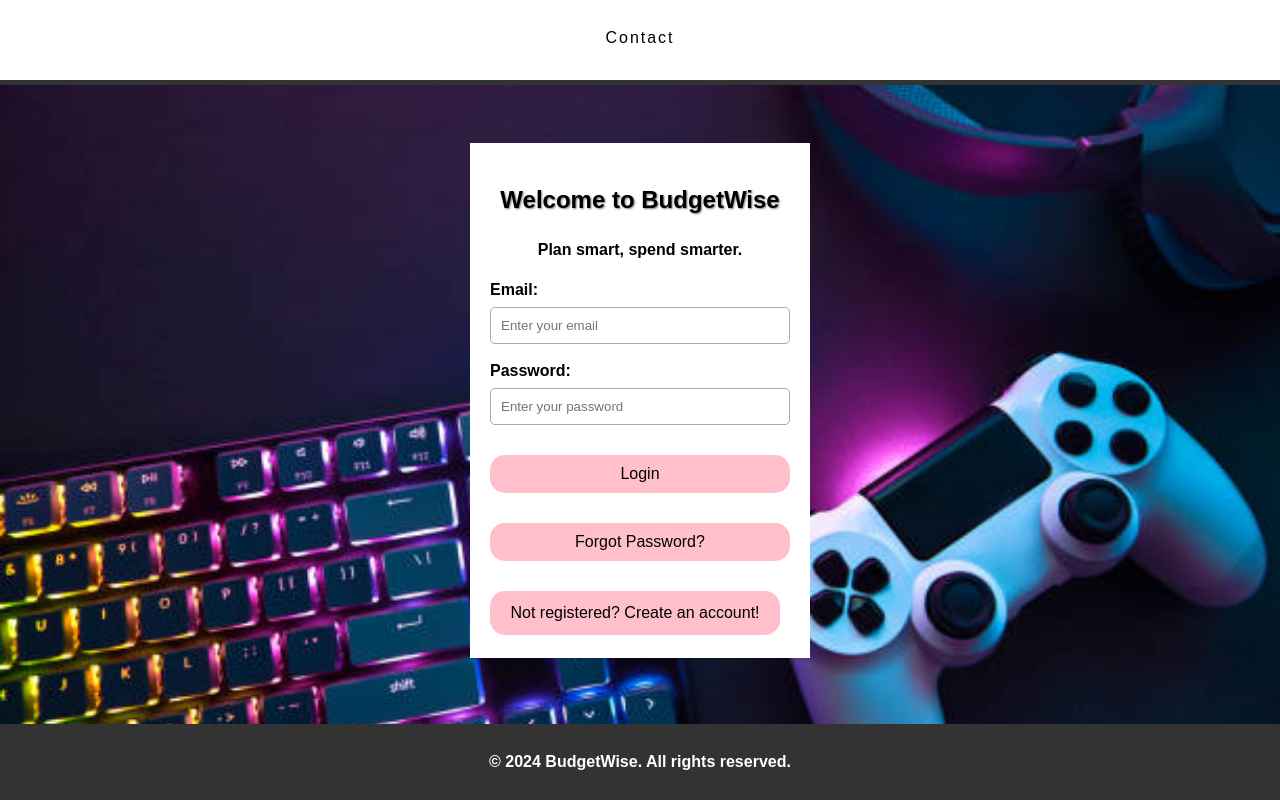
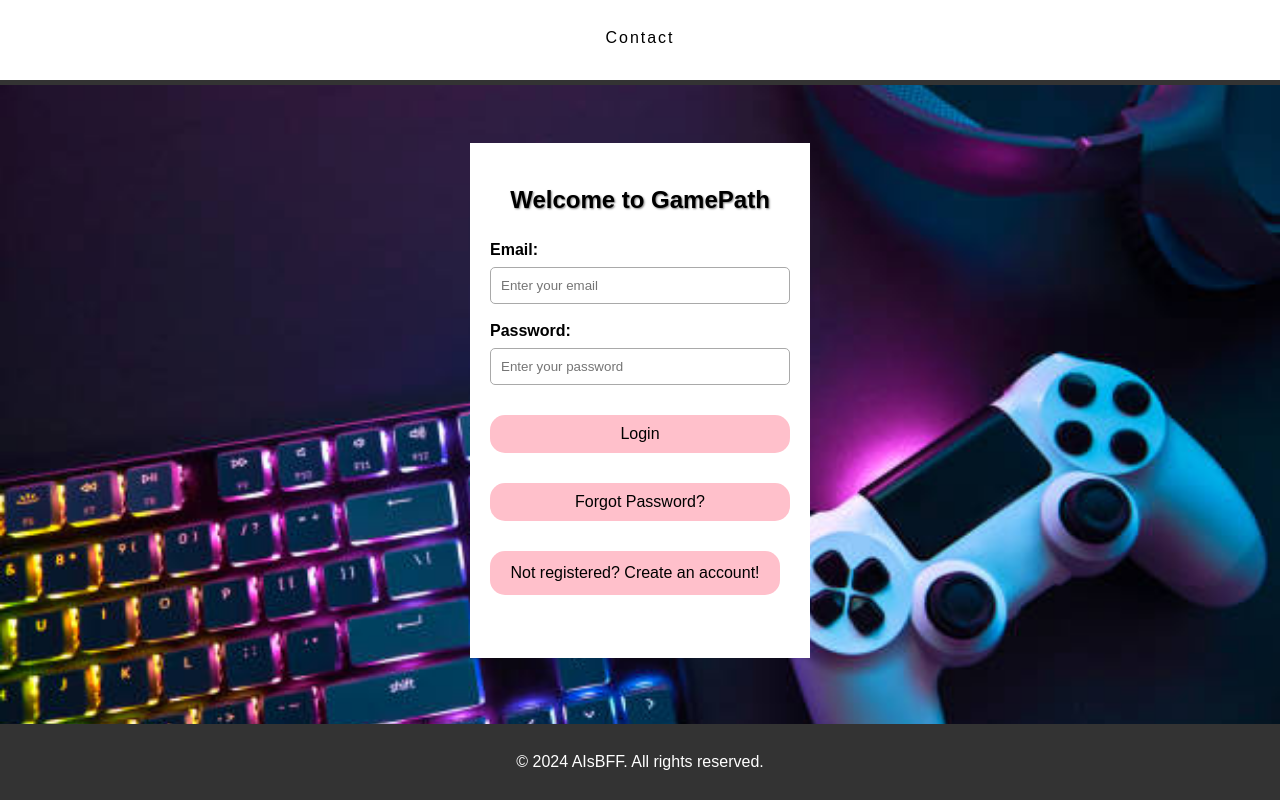
Before and after one commit to GasperPls/GamePath, a website: page public/index.html in a window 1280 px wide. Drawn offline with Linux system fonts and the light colour scheme.

Commit message:
Got rid of excess code

```diff
--- a/public/index.html
+++ b/public/index.html
@@ -16,8 +16,7 @@
     </header>
     <main>
       <section class="welcome">
-        <h1>Welcome to BudgetWise</h1>
-        <p>Plan smart, spend smarter.</p>
+        <h1>Welcome to GamePath</h1>
 
       <form action=""
             id="myForm">
@@ -77,7 +76,7 @@
       </div>
     </main>
     <footer>
-      <p>© 2024 BudgetWise. All rights reserved.</p>
+      <p>© 2024 AIsBFF. All rights reserved.</p>
     </footer>
 
     <!--- JavaScript external files-->
--- a/public/indexstyle.css
+++ b/public/indexstyle.css
@@ -15,10 +15,6 @@ body {
 h1 {
 	color: black;
 	text-shadow: 1px 1px 2px rgba(0, 0, 0, 0.5);
-	text-align: center;
-}
-p {
-	font-weight: bold;
 	text-align: center;
 }
 
```
